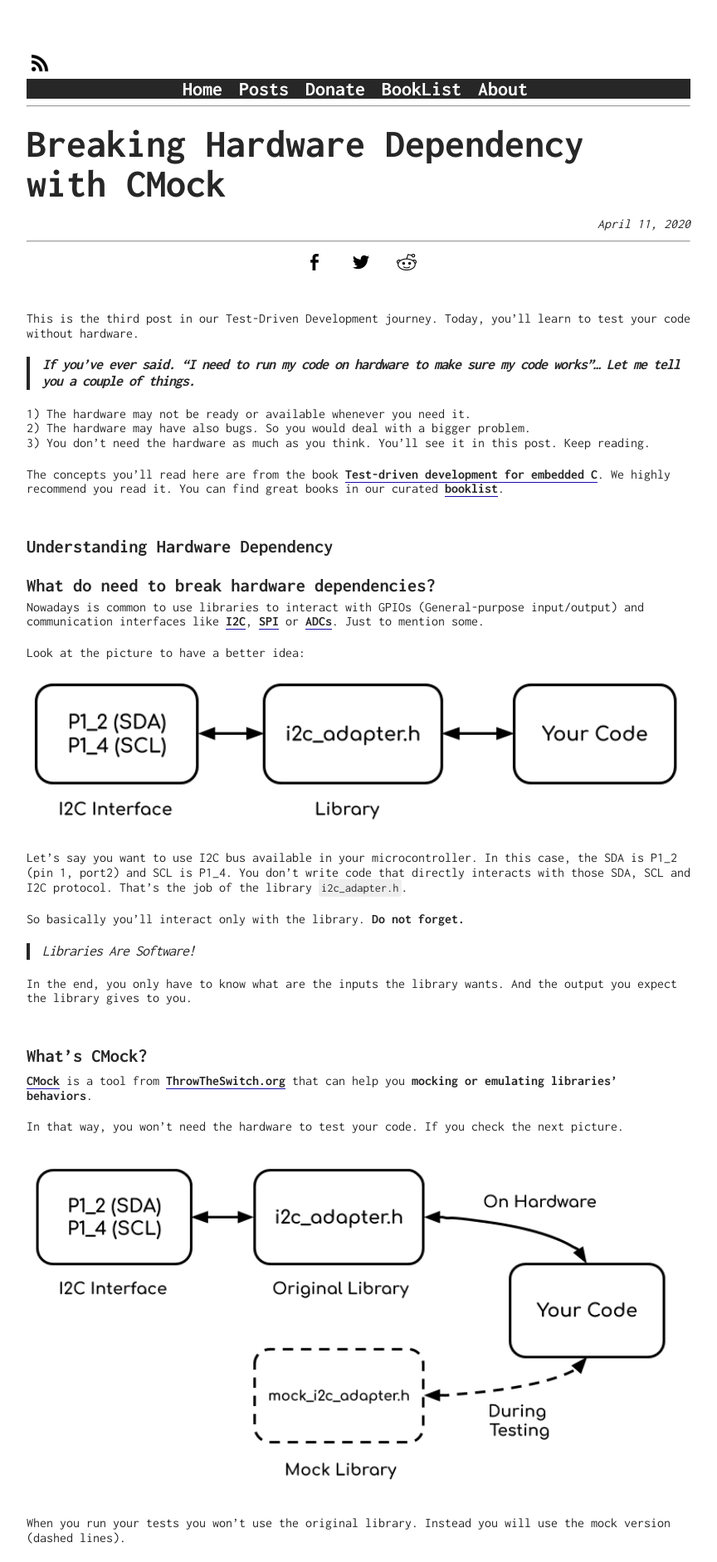
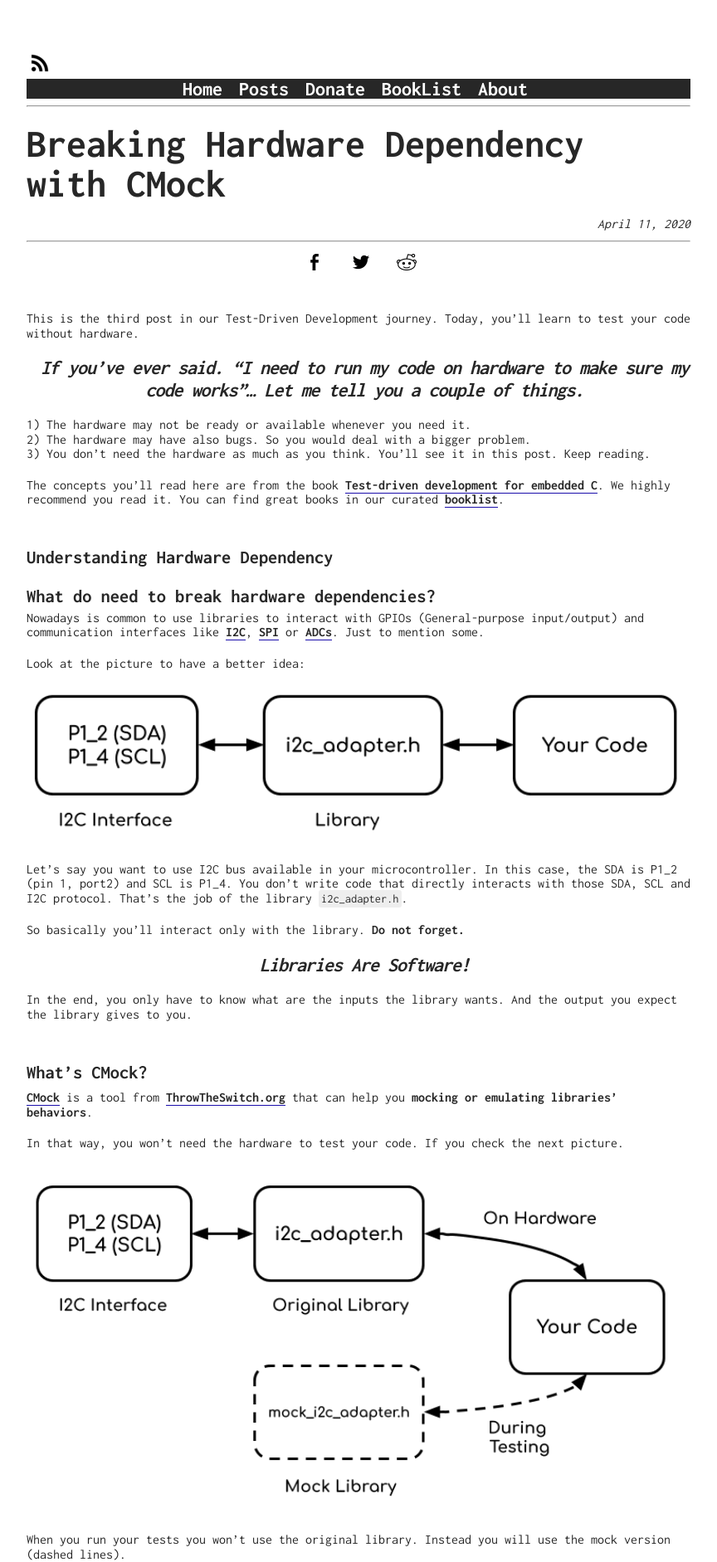
Before and after one commit to daleonpz/baremetallics, a Jekyll site: the page built from _posts/programming/2020-04-11-tdd-cmock.md, in a window 1280 px wide. Shown: the top 1883 px of the page at 83% size, without its empty margins (208-1072 px from the left). Built offline with Jekyll 4.4.1, drawn with Linux system fonts in a browser that asks for light colours; a script that is not in the unit is left out.

Commit message:
update blockquote format

```diff
--- a/_posts/programming/2020-04-11-tdd-cmock.md
+++ b/_posts/programming/2020-04-11-tdd-cmock.md
@@ -8,8 +8,8 @@ description: Test-Driven Development. Breaking Hardware dependency with Cmock
 This is the third post in our Test-Driven Development journey.
 Today, you'll learn to test your code without hardware.
 
-> **If you've ever said. "I need to run my code on hardware to make sure my code works"...
-Let me tell you  a couple of things.**
+> If you've ever said. "I need to run my code on hardware to make sure my code works"...
+Let me tell you  a couple of things.
 
 1) The hardware may not be ready or available whenever you need it.
 2) The hardware may have also bugs. So you would deal with a bigger problem.
--- a/assets/css/main.scss
+++ b/assets/css/main.scss
@@ -47,11 +47,15 @@ ul {
 }
 blockquote {
     color: $color-black;
-  border-left: 4px solid $color-black;
     padding-left: 15px;
-  font-size: 18px;
+    font-size: 1.5em;
+    @media screen and (max-width: $br) {
+                            font-size: 1.1em;
+                        }
     letter-spacing: -1px;
     font-style: italic;
+    text-align: center;
+    font-weight: bold;
 }
 
 .wrapper {
```
Lines whose indentation alone changed are shown as unchanged.
